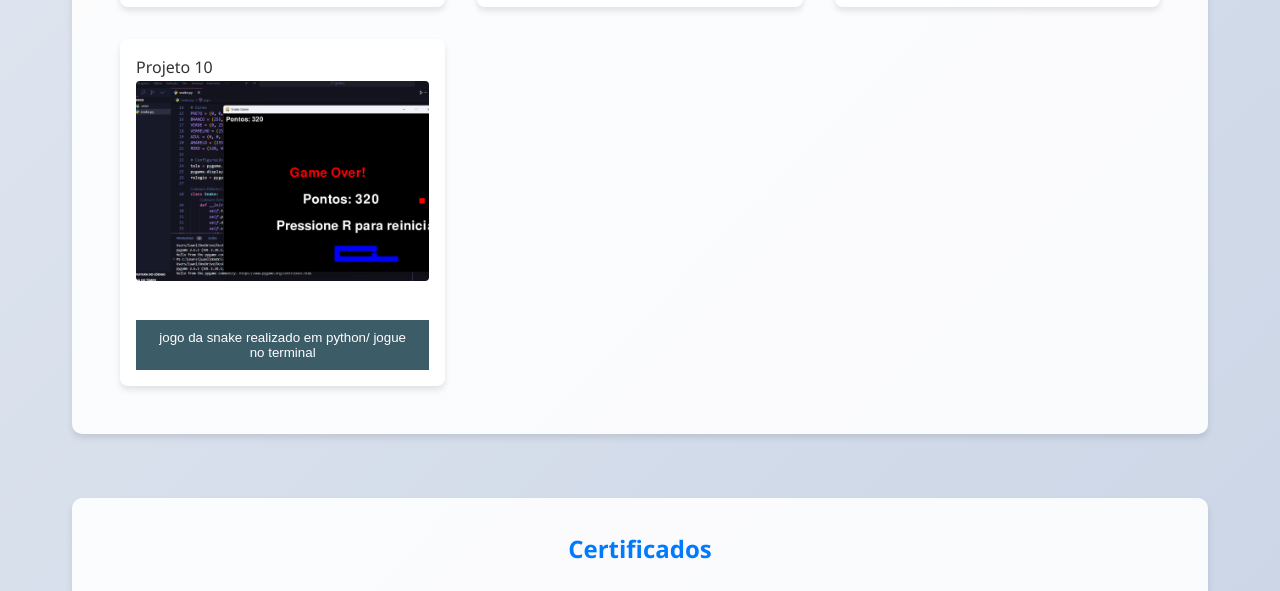
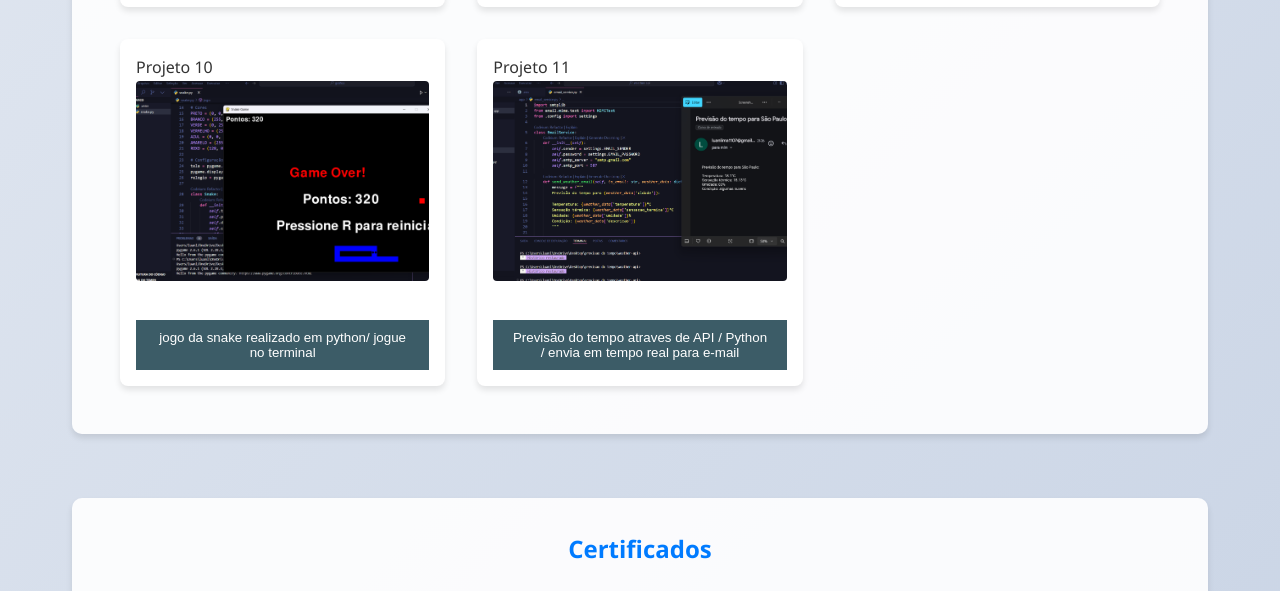
Before and after one commit to luanMoraes17/portifolio.github.io, a plain HTML site: page index.html in a window 1280 px wide. Shown: the part 2517-3108 px from the top of the page. Drawn offline with Linux system fonts and the light colour scheme.

Commit message:
atualizacao projeto

```diff
--- a/index.html
+++ b/index.html
@@ -140,6 +140,12 @@
                 <a href="https://github.com/luanMoraes17/projeto-teste-python/blob/main/jogo-snake.py"></a>
                 <button onclick="window.location.href='https://github.com/luanMoraes17/projeto-teste-python/blob/main/jogo-snake.py'" style="background-color: #3c5c67; color: white; border: none; padding: 10px 19px ; cursor: pointer;">jogo da snake realizado em python/ jogue  no terminal</button>
            </div>
+           <div class="div11">
+            <p>Projeto 11</p>
+            <img src="previsao.png" alt="plano" class="plano">
+            <a href="https://github.com/luanMoraes17/previsao-do-tempo"></a>
+            <button onclick="window.location.href='https://github.com/luanMoraes17/previsao-do-tempo'" style="background-color: #3c5c67; color: white; border: none; padding: 10px 19px ; cursor: pointer;">Previsão do tempo atraves de API / Python / envia em tempo real para  e-mail</button>
+       </div>
 
                 </div>
             </div>
```
Also changed, not shown: previsao.png (added).
